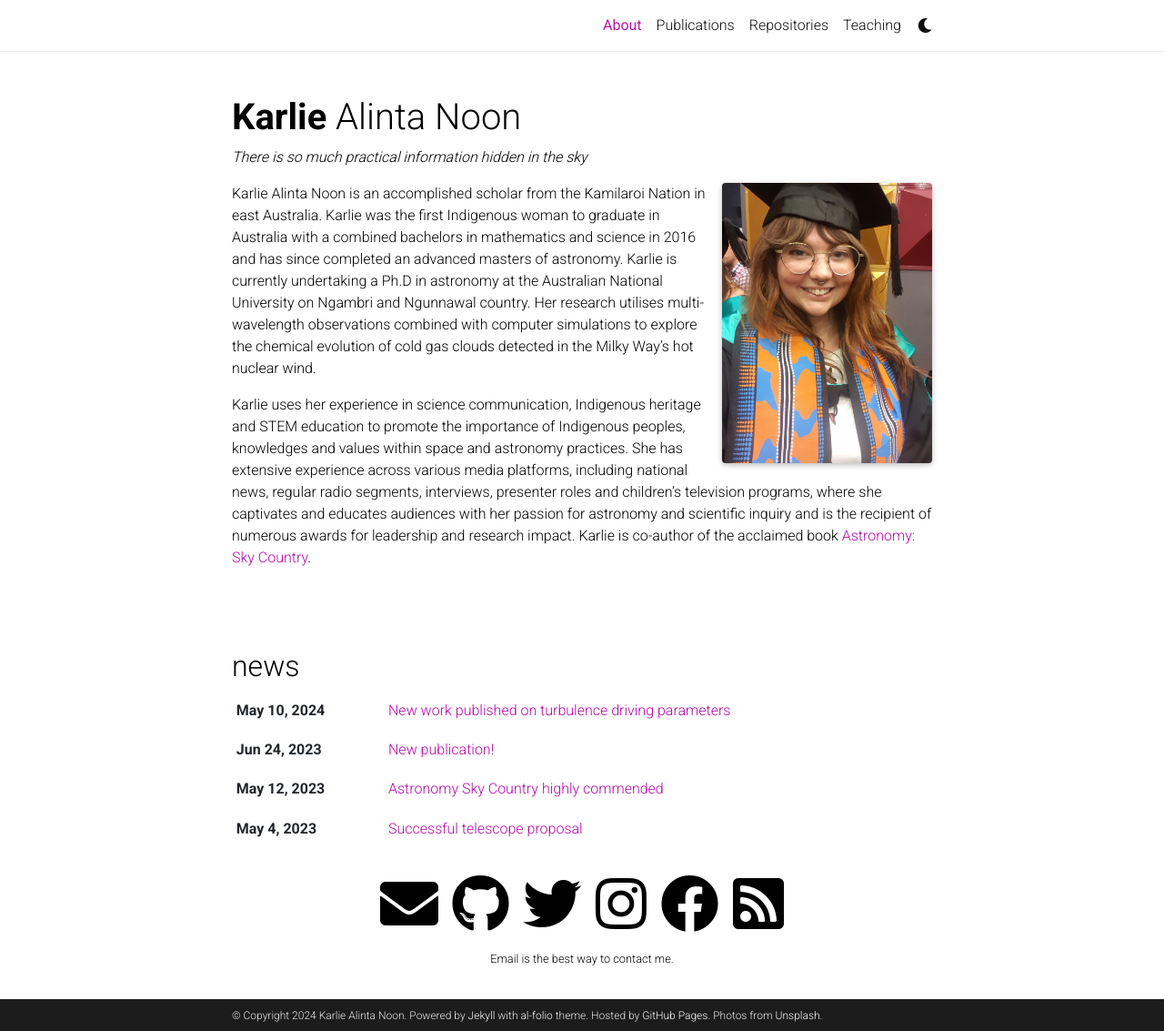
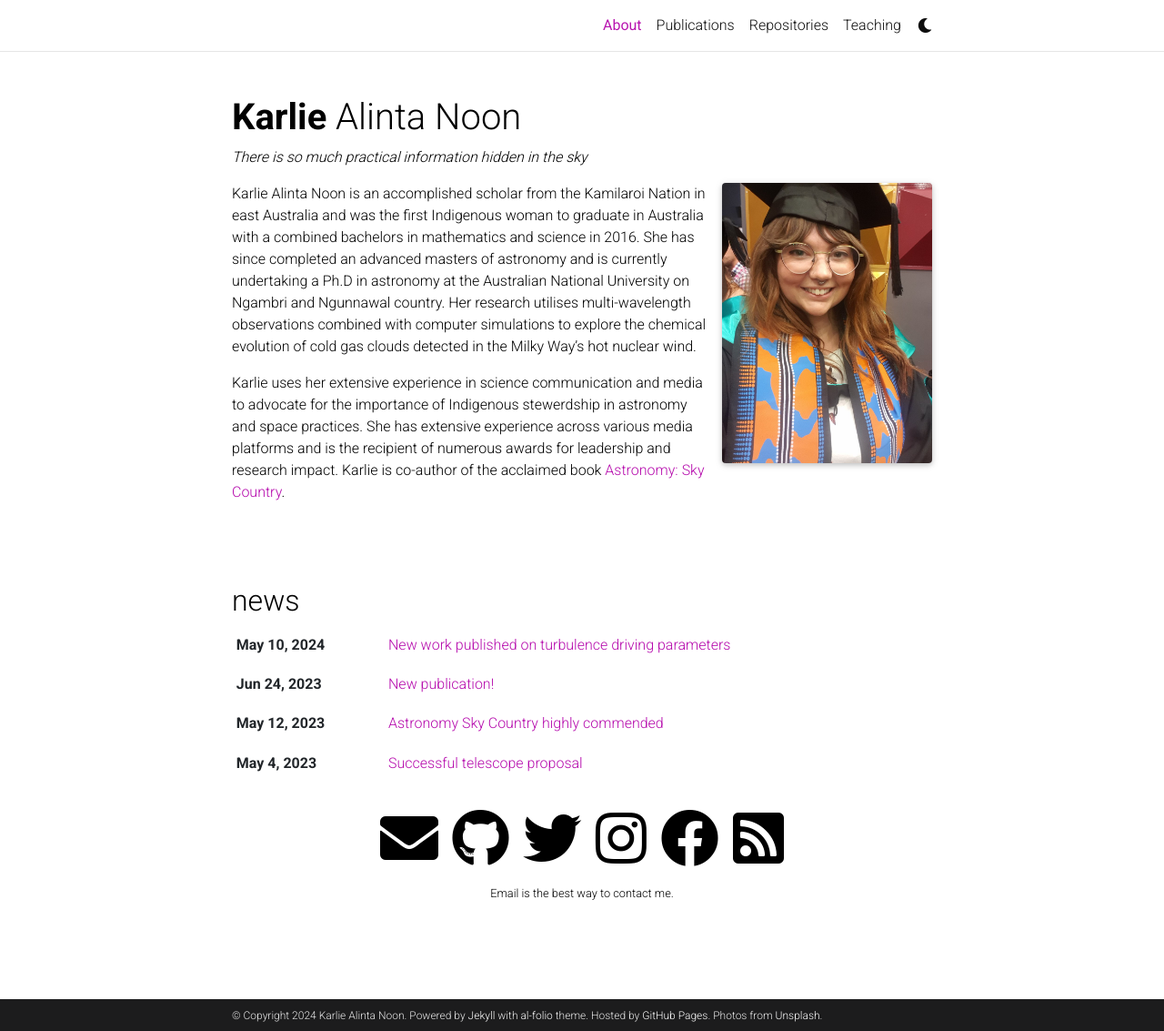
Before and after one commit to karlienoon/karlienoon.github.io, a Jekyll site: the page built from _pages/about.md, in a window 1280 px wide and 1133 px high. Shown: the whole window at 91% size. Built offline with Jekyll 4.4.1, drawn with Linux system fonts in a browser that asks for light colours; full-size pictures stand in for the smaller copies a plugin makes; comment, search, counter and statistics services are not loaded; a style sheet for code colours, icons or effects is not loaded.

Commit message:
Update about.md

```diff
--- a/_pages/about.md
+++ b/_pages/about.md
@@ -14,9 +14,9 @@
 selected_papers: true # includes a list of papers marked as "selected={true}"
 social: true  # includes social icons at the bottom of the page
 ---
-Karlie Alinta Noon is an accomplished scholar from the Kamilaroi Nation in east Australia. Karlie was the first Indigenous woman to graduate in Australia with a combined bachelors in mathematics and science in 2016 and has since completed an advanced masters of astronomy. Karlie is currently undertaking a Ph.D in astronomy at the Australian National University on Ngambri and Ngunnawal country. Her research utilises multi-wavelength observations combined with computer simulations to explore the chemical evolution of cold gas clouds detected in the Milky Way's hot nuclear wind.
+Karlie Alinta Noon is an accomplished scholar from the Kamilaroi Nation in east Australia and was the first Indigenous woman to graduate in Australia with a combined bachelors in mathematics and science in 2016. She has since completed an advanced masters of astronomy and is currently undertaking a Ph.D in astronomy at the Australian National University on Ngambri and Ngunnawal country. Her research utilises multi-wavelength observations combined with computer simulations to explore the chemical evolution of cold gas clouds detected in the Milky Way's hot nuclear wind.
 
-Karlie uses her experience in science communication, Indigenous heritage and STEM education to promote the importance of Indigenous peoples, knowledges and values within space and astronomy practices. She has extensive experience across various media platforms, including national news, regular radio segments, interviews, presenter roles and children's television programs, where she captivates and educates audiences with her passion for astronomy and scientific inquiry and is the recipient of numerous awards for leadership and research impact. Karlie is co-author of the acclaimed book <a href=" https://www.booktopia.com.au/first-knowledges-astronomy-karlie-noon/book/9781760762162.html">Astronomy: Sky Country</a>.
+Karlie uses her extensive experience in science communication and media to advocate for the importance of Indigenous stewerdship in astronomy and space practices. She has extensive experience across various media platforms and is the recipient of numerous awards for leadership and research impact. Karlie is co-author of the acclaimed book <a href=" https://www.booktopia.com.au/first-knowledges-astronomy-karlie-noon/book/9781760762162.html">Astronomy: Sky Country</a>.
 <br>
 <br>
 <br>
```
